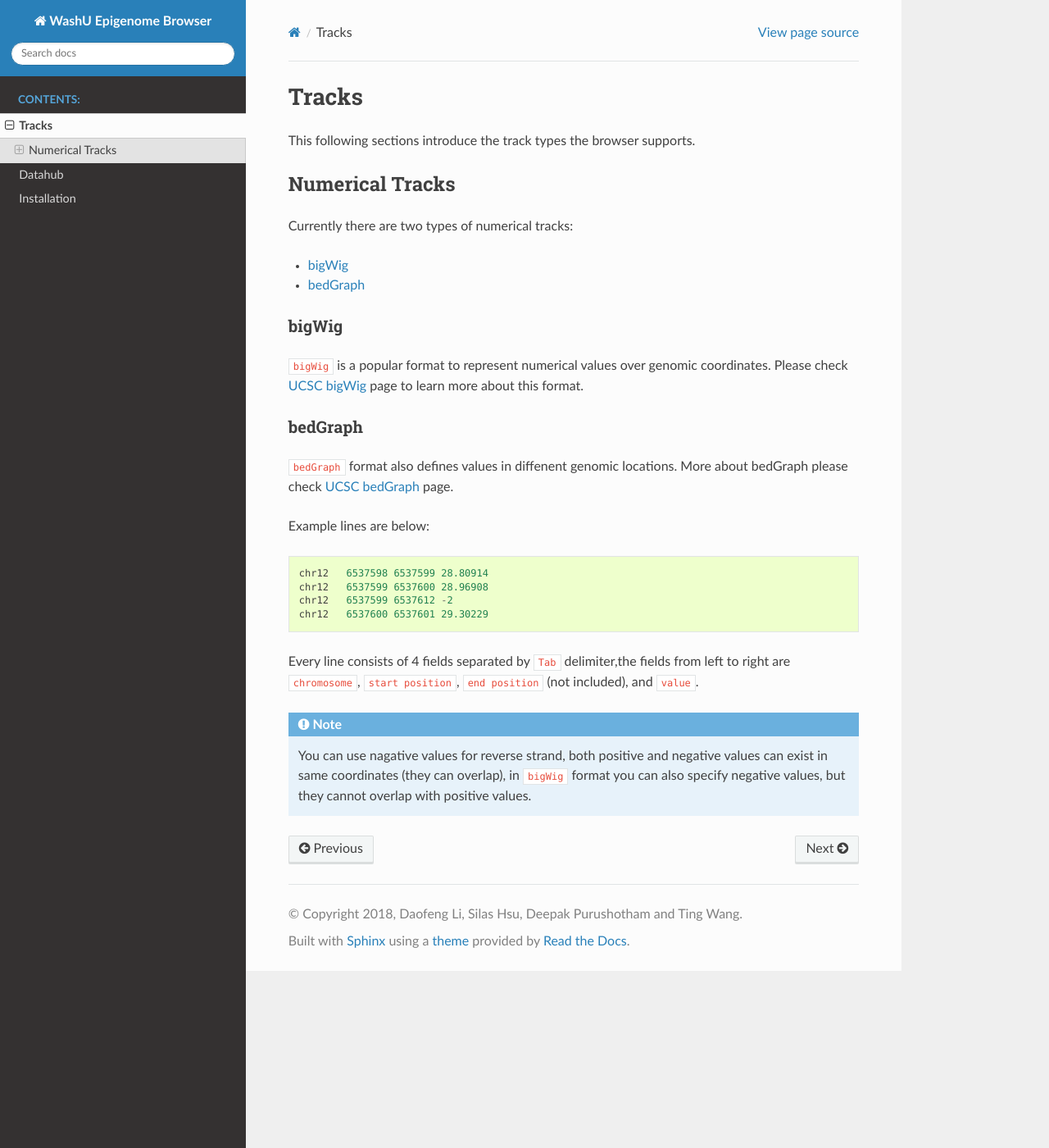
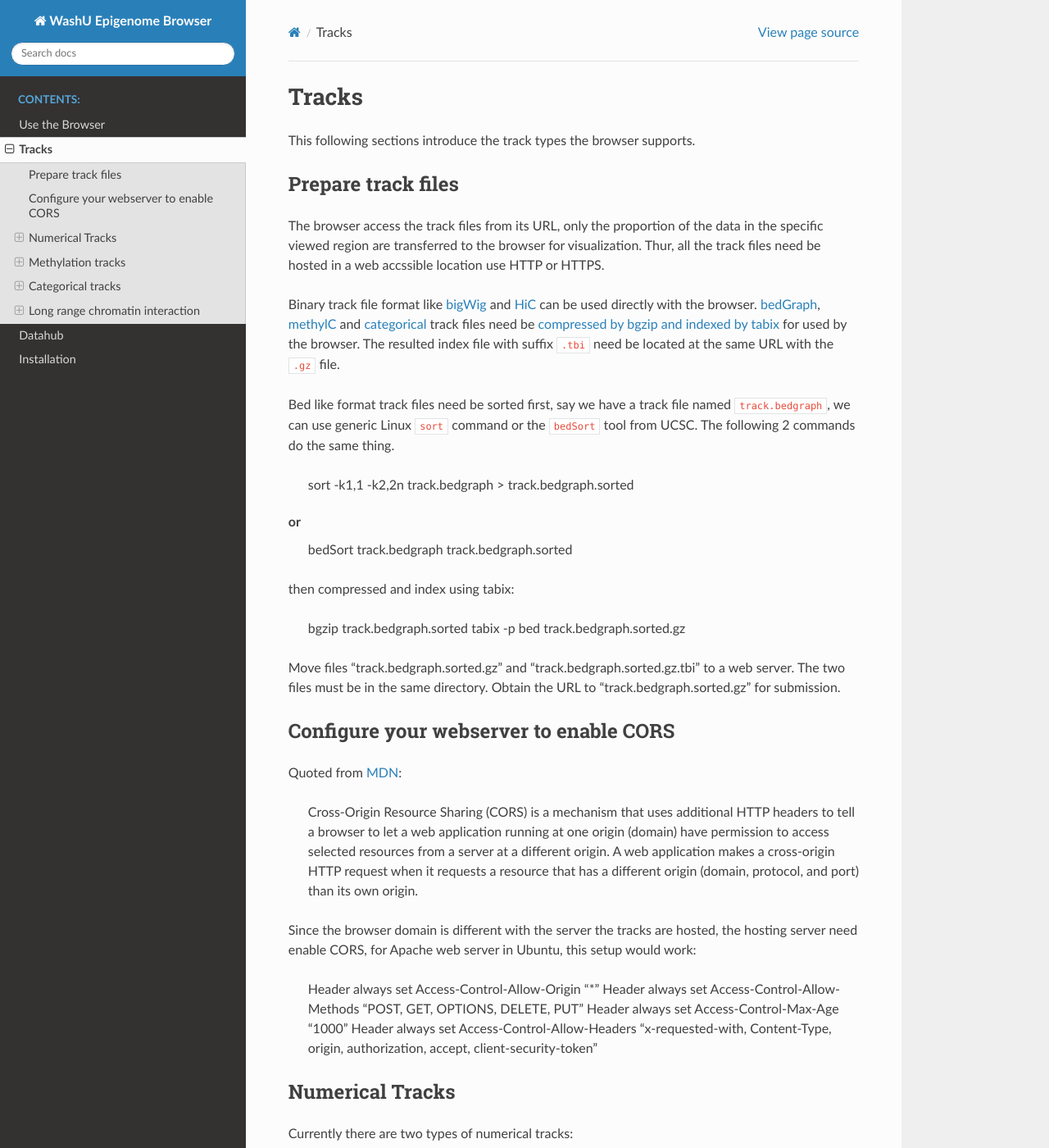
Before and after one commit to lidaof/eg-docs, a Sphinx documentation site: the page built from docs/tracks.rst, in a window 1280 px wide and 1400 px high. Shown: the whole window at 82% size. Built offline with Sphinx 7.4.7 and the Read the Docs theme 2.0.0, drawn with Linux system fonts in a browser that asks for light colours; some of the changed text lies outside the part shown.

```diff
--- a/docs/index.rst
+++ b/docs/index.rst
@@ -10,6 +10,7 @@ WashU Epigenome Browser
     :maxdepth: 2
     :caption: Contents:
 
+    usage
     tracks
     datahub
     installation
--- a/docs/tracks.rst
+++ b/docs/tracks.rst
@@ -2,6 +2,59 @@ Tracks
 ======
 
 This following sections introduce the track types the browser supports.
+
+Prepare track files
+-------------------
+
+The browser access the track files from its URL, only the proportion of the data in
+the specific viewed region are transferred to the browser for visualization. Thur, all
+the track files need be hosted in a web accssible location use HTTP or HTTPS.
+
+Binary track file format like bigWig_ and HiC_ can be used directly with the browser.
+bedGraph_, methylC_ and categorical_ track files need
+be `compressed by bgzip and indexed by tabix`_ for used by the browser.
+The resulted index file with suffix ``.tbi`` need be located
+at the same URL with the ``.gz`` file.
+
+Bed like format track files need be sorted first, say we have a track file named ``track.bedgraph``,
+we can use generic Linux ``sort`` command or the ``bedSort`` tool from UCSC. The following 2 commands
+do the same thing.
+
+    sort -k1,1 -k2,2n track.bedgraph > track.bedgraph.sorted
+or
+    bedSort track.bedgraph track.bedgraph.sorted
+
+then compressed and index using tabix:
+
+    bgzip track.bedgraph.sorted
+    tabix -p bed track.bedgraph.sorted.gz
+
+Move files "track.bedgraph.sorted.gz" and "track.bedgraph.sorted.gz.tbi" to a web server.
+The two files must be in the same directory. Obtain the URL to "track.bedgraph.sorted.gz" for submission.
+
+.. _`compressed by bgzip and indexed by tabix`: http://www.htslib.org/doc/tabix.html
+
+Configure your webserver to enable CORS
+-------------------------------------
+
+Quoted from MDN_:
+
+    Cross-Origin Resource Sharing (CORS) is a mechanism that uses additional HTTP headers
+    to tell a browser to let a web application running at one origin (domain)
+    have permission to access selected resources from a server at a different origin.
+    A web application makes a cross-origin HTTP request when it requests a resource that
+    has a different origin (domain, protocol, and port) than its own origin.
+
+.. _MDN: https://developer.mozilla.org/en-US/docs/Web/HTTP/CORS
+
+Since the browser domain is different with the server the tracks are hosted, the hosting server
+need enable CORS, for Apache web server in Ubuntu, this setup would work:
+
+    Header always set Access-Control-Allow-Origin "*"
+    Header always set Access-Control-Allow-Methods "POST, GET, OPTIONS, DELETE, PUT"
+    Header always set Access-Control-Max-Age "1000"
+    Header always set Access-Control-Allow-Headers "x-requested-with, Content-Type, origin, authorization, accept, client-security-token"
+
 
 Numerical Tracks
 ----------------
@@ -34,10 +87,30 @@ Example lines are below::
     chr12   6537600 6537601 29.30229
 
 Every line consists of 4 fields separated by ``Tab`` delimiter,the fields from
-left to right are ``chromosome``, ``start position``, ``end position`` (not included), and ``value``.
+left to right are ``chromosome``, ``start position`` (0-based), ``end position`` (not included), and ``value``.
 
 .. note:: You can use nagative values for reverse strand, both positive and negative
           values can exist in same coordinates (they can overlap), in ``bigWig`` format
           you can also specify negative values, but they cannot overlap with positive values.
 
 .. _UCSC bedGraph: https://genome.ucsc.edu/goldenpath/help/bedgraph.html
+
+Methylation tracks
+------------------
+
+methylC
+~~~~~~~
+
+Methylation data are formatted in ``methylC`` format, which is a 7 column bed format file.
+
+Categorical tracks
+------------------
+
+categorical
+~~~~~~~~~~~
+
+Long range chromatin interaction
+--------------------------------
+
+HiC
+~~~
```
Also changed, not shown: docs/usage.rst (added, +69 -0 lines).
